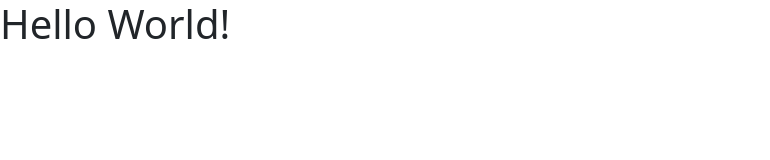
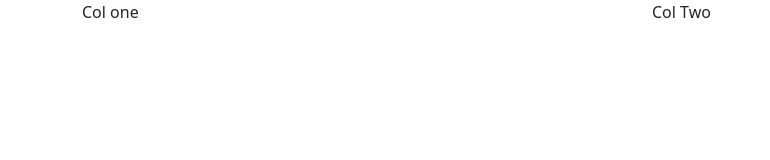
Before and after one commit to isakabusee/bootstrapPage, a website: page public/index.html in a window 1280 px wide. Shown: the whole page, without its empty margins (0-770 px from the left). Drawn offline with Linux system fonts and the light colour scheme.

Commit message:
asterstyled page

```diff
--- a/public/index.html
+++ b/public/index.html
@@ -9,8 +9,11 @@
     <link rel="stylesheet" href="css/bootstrap.min.css">
 </head>
 <body>
-    <div>
-        <h1>Hello World!</h1>
+    <div class="container">
+        <div class="row">
+            <div class="col-sm-12 col-md-6">Col one</div>
+            <div class="col-sm-12 col-md-6">Col Two</div>
+        </div>
     </div>
     <!-- <script src="../node_modules/jquery/dist/jquery.js"></script> -->
     <script src="js/bootstrap.min.js"></script>
```
